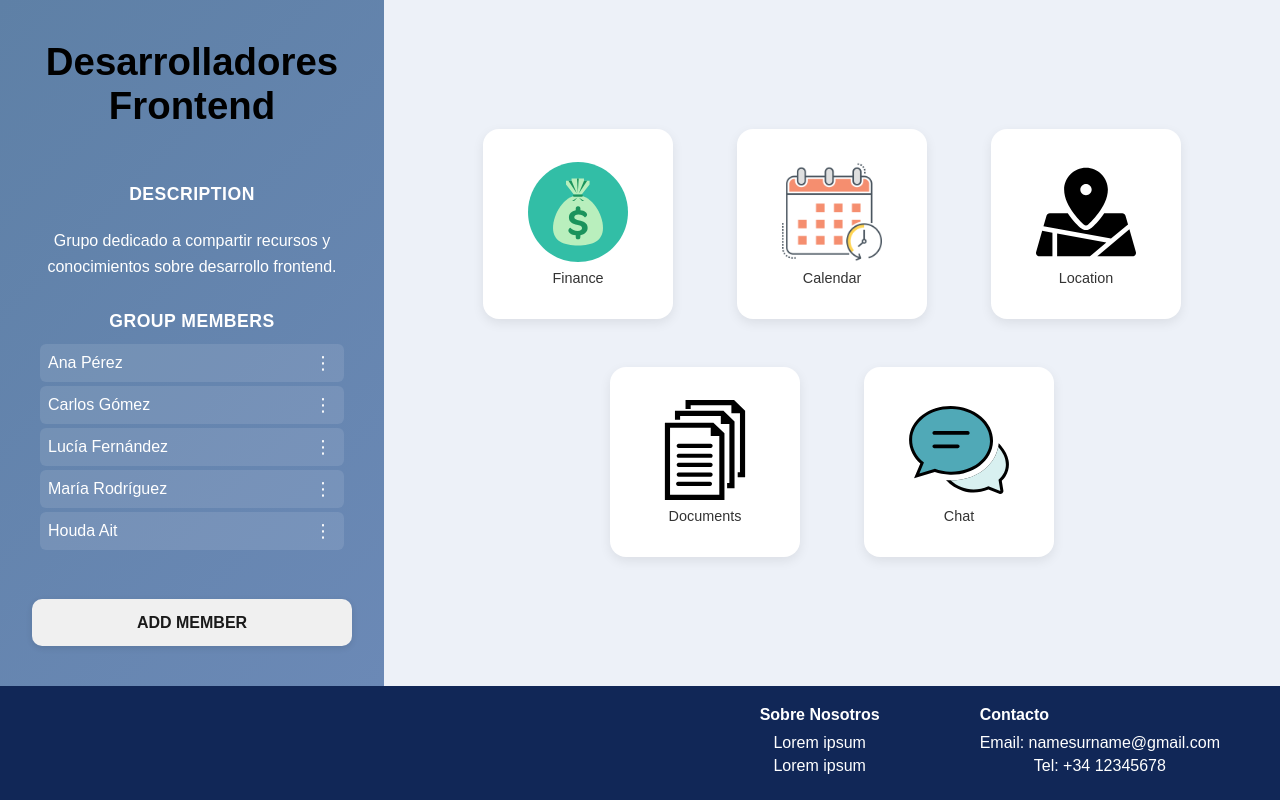
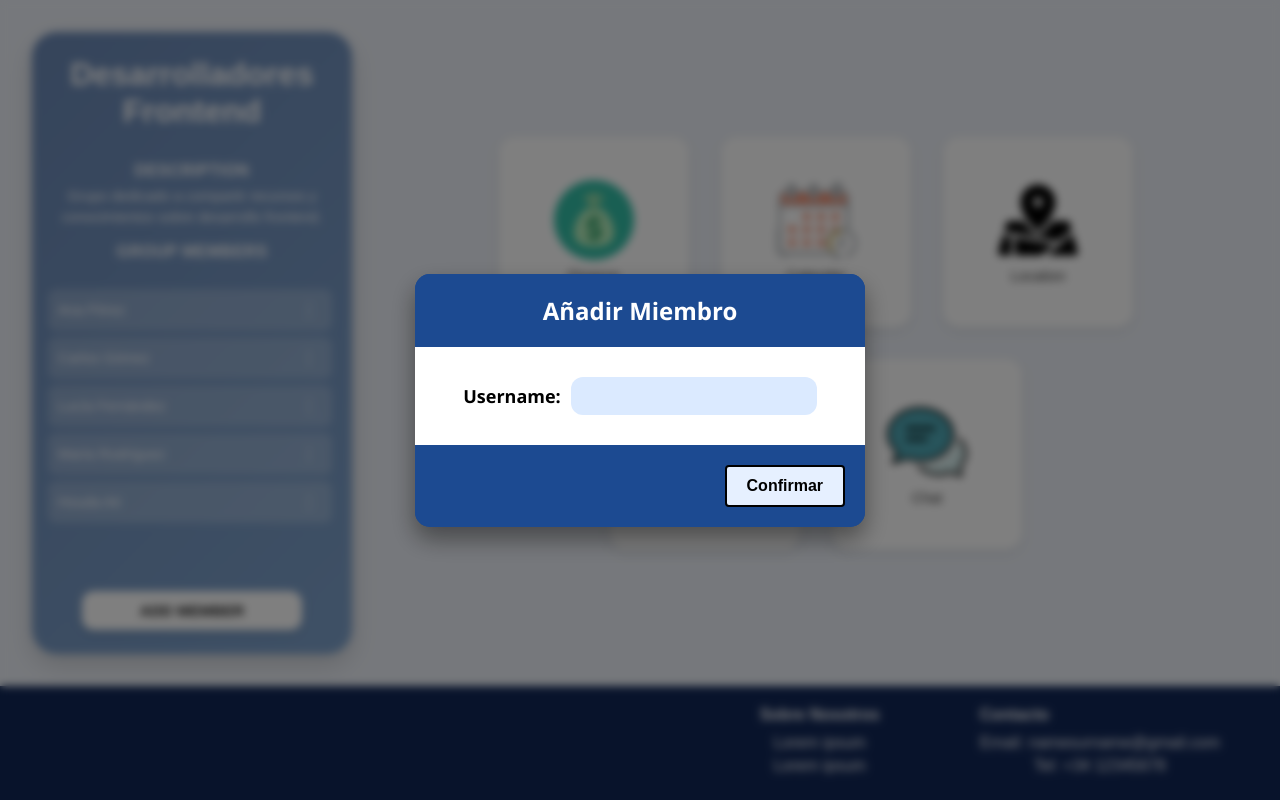
Before and after one commit to RobertoTM03/PS-G5, a React (Vite) app in the folder my-app/: page / in a window 1280 px wide. Both pictures are taken after a click on the button "ADD MEMBER". Built offline with nearby package versions, Linux system fonts and the light colour scheme; no server answers.

Commit message:
Añadida ventana de confirmar añadir miembrp, y cambiado el estilo de detalles de grupo

```diff
--- /dev/null
+++ b/my-app/src/assets/AddMemberModal.css
@@ -0,0 +1,107 @@
+/* Fondo desenfocado y oscurecido */
+.modal-overlay {
+    position: fixed;
+    top: 0;
+    left: 0;
+    width: 100vw;
+    height: 100vh;
+    backdrop-filter: blur(4px);
+    background-color: rgba(0, 0, 0, 0.5);
+    z-index: 999;
+    display: flex;
+    justify-content: center;
+    align-items: center;
+    animation: fadeIn 0.3s ease-in-out;
+  }
+
+  /* Animación suave de entrada */
+  @keyframes fadeIn {
+    from {
+      opacity: 0;
+      transform: scale(0.95);
+    }
+    to {
+      opacity: 1;
+      transform: scale(1);
+    }
+  }
+
+  /* Caja del modal */
+  .modal-box {
+    background-color: #1c4a91;
+    border-radius: 15px;
+    width: 450px;
+    max-width: 90%;
+    box-shadow: 0 12px 25px rgba(0, 0, 0, 0.4);
+    overflow: hidden;
+    font-family: 'Segoe UI', sans-serif;
+  }
+
+  /* Título */
+  .modal-title {
+    text-align: center;
+    font-size: 24px;
+    color: #ffffff;
+    padding: 20px 0;
+    font-weight: bold;
+    background-color: #1c4a91;
+  }
+
+  /* Contenido del modal */
+  .modal-content {
+    background-color: #ffffff;
+    padding: 30px 20px;
+    display: flex;
+    align-items: center;
+    justify-content: center;
+    gap: 10px;
+    flex-wrap: wrap;
+  }
+
+  /* Etiqueta del input */
+  .username-label {
+    font-size: 18px;
+    font-weight: bold;
+    color: #000000;
+  }
+
+  /* Input de texto */
+  .username-input {
+    background-color: #dbeaff;
+    border: none;
+    border-radius: 12px;
+    padding: 10px 15px;
+    font-size: 16px;
+    width: 60%;
+    transition: all 0.2s ease-in-out;
+  }
+
+  .username-input:focus {
+    outline: none;
+    box-shadow: 0 0 0 2px #558de8;
+  }
+
+  /* Pie del modal */
+  .modal-footer {
+    background-color: #1c4a91;
+    padding: 20px;
+    display: flex;
+    justify-content: flex-end;
+  }
+
+  /* Botón confirmar */
+  .confirm-btn {
+    background-color: #e6f0ff;
+    border: 2px solid #000000;
+    padding: 10px 20px;
+    font-weight: bold;
+    font-size: 16px;
+    cursor: pointer;
+    border-radius: 4px;
+    transition: background-color 0.3s ease, transform 0.2s ease;
+  }
+
+  .confirm-btn:hover {
+    background-color: #d0e0ff;
+    transform: translateY(-2px);
+  }
--- /dev/null
+++ b/my-app/src/assets/AddMemberModal.jsx
@@ -0,0 +1,33 @@
+import React, { useState } from 'react';
+import './AddMemberModal.css';
+
+export default function AddMemberModal({ onClose }) {
+  const [username, setUsername] = useState('');
+
+  const handleConfirm = () => {
+    console.log('Nuevo miembro:', username);
+    onClose(); // Cierra el modal después
+  };
+
+  return (
+    <div className="modal-overlay">
+      <div className="modal-box">
+        <h2 className="modal-title">Añadir Miembro</h2>
+        <div className="modal-content">
+          <label className="username-label">Username:</label>
+          <input
+            className="username-input"
+            type="text"
+            value={username}
+            onChange={(e) => setUsername(e.target.value)}
+          />
+        </div>
+        <div className="modal-footer">
+          <button className="confirm-btn" onClick={handleConfirm}>
+            Confirmar
+          </button>
+        </div>
+      </div>
+    </div>
+  );
+}
--- a/my-app/src/assets/GroupAdminView.css
+++ b/my-app/src/assets/GroupAdminView.css
@@ -1,159 +1,114 @@
+/* ==== Reset & Fullscreen ==== */
+html, body {
+  margin: 0;
+  padding: 0;
+  width: 100%;
+  height: 100%;
+  font-family: 'Montserrat', sans-serif;
+  overflow: hidden;
+  box-sizing: border-box;
+}
+
 /* ==== Page Wrapper ==== */
 .group-admin-wrapper {
   display: flex;
   flex-direction: column;
-    min-height: 100vh;
-
+  height: 100vh;
+  width: 100%;
+  background-color: #edf1f8;
 }
 
-  /* ==== Main Content Area ==== */
+/* ==== Top Blue Bar ==== */
+.top-bar {
+  width: 100%;
+  height: 60px;
+  background-color: #0e1c46;
+}
+
+/* ==== Main Container ==== */
 .group-admin-container {
   flex: 1;
   display: flex;
   flex-direction: row;
-    overflow: hidden; /* makes inner corners respect border-radius */
-
+  height: calc(100vh - 60px);
+  padding: 2rem;
+  box-sizing: border-box;
+  gap: 2rem;
 }
 
 /* ==== Left Panel ==== */
 .left-panel {
-    width: 30%;
-    background: linear-gradient(135deg, #5e80a6, #6b89b6);
+  width: 320px;
+  height: 100%;
+  background: linear-gradient(135deg, #6b89b6, #7ea2cc);
   color: white;
-    padding: 2.5rem 2rem;
+  padding: 1.5rem 1rem;
+  border-radius: 25px;
+  box-shadow: 0 10px 24px rgba(0, 0, 0, 0.15);
+  box-sizing: border-box;
   display: flex;
   flex-direction: column;
+  justify-content: space-between;
+  align-items: center;
+  text-align: center;
 }
 
+/* ==== Top content inside left panel ==== */
+.left-panel-top {
+  display: flex;
+  flex-direction: column;
+  align-items: center;
+  width: 100%;
+}
+
+/* ==== Group Title ==== */
 .group-title {
-    font-size: 2.4rem;
-    font-weight: 700;
-    margin-bottom: 1.5rem;
-    text-align: center;
-    color: black;
+  font-size: 2rem;
+  font-weight: 800;
+  margin-bottom: 1rem;
 }
+
+/* ==== Section Titles ==== */
 .description-title,
 .members-title {
-    font-weight: 600;
-    font-size: 1.1rem;
-    margin: 2rem 0 0.5rem;
-    text-align: center;
+  font-weight: 700;
+  font-size: 1rem;
+  margin: 1rem 0 0.4rem;
   letter-spacing: 0.5px;
 }
 
+/* ==== Group Description ==== */
 .group-description {
-    font-size: 1rem;
-    line-height: 1.6;
-    text-align: center;
-    padding: 0 0.5rem;
+  font-size: 0.9rem;
+  line-height: 1.4;
+  max-width: 300px;
+  margin: 0 auto;
 }
 
+/* ==== Members List ==== */
 .members-list {
   flex-grow: 1;
-    padding: 0 0.5rem;
+  width: 100%;
+  margin-top: 1rem;
   overflow-y: auto;
+  padding-right: 0.25rem;
 }
 
-  /* ==== Add Member Button ==== */
-  .add-member-btn {
-    margin-top: 20px;
-    padding: 0.9rem 1rem;
-    background-color: #f0f0f0;
-    color: #1a1a1a;
-    font-weight: 600;
-    font-size: 1rem;
-    border: none;
-    border-radius: 10px;
-    cursor: pointer;
-    transition: all 0.2s ease-in-out;
-    box-shadow: 0 2px 6px rgba(0, 0, 0, 0.1);
-  }
-
-  .add-member-btn:hover {
-    background-color: #e0e0e0;
-    transform: translateY(-2px);
-    box-shadow: 0 4px 12px rgba(0, 0, 0, 0.15);
-  }
-
-  /* ==== Right Panel ==== */
-  .right-panel {
-    width: 70%;
-    background-color: #edf1f8;
-    padding: 4rem 2rem;
-    display: flex;
-    align-items: center;
-    justify-content: center;
-  }
-
-  /* ==== Custom 2-Row Icon Layout ==== */
-  .icon-rows {
-    display: flex;
-    flex-direction: column;
-    gap: 3rem;
-    align-items: center;
-  }
-
-  .icon-row {
-    display: flex;
-    gap: 4rem;
-  }
-
-  .icon-row.center {
-    justify-content: center;
-  }
-
-  /* ==== Icon Button Cards ==== */
-  .icon-btn {
-    background: white;
-    border: none;
-    padding: 1.5rem;
-    cursor: pointer;
-    display: flex;
-    flex-direction: column;
-    align-items: center;
-    justify-content: center;
-    width: 190px;
-    height: 190px;
-    border-radius: 16px;
-    box-shadow: 0 4px 12px rgba(0, 0, 0, 0.08);
-    transition: transform 0.3s ease, box-shadow 0.3s ease;
-  }
-
-  .icon-btn:hover {
-    transform: translateY(-6px) scale(1.05);
-    box-shadow: 0 8px 24px rgba(0, 0, 0, 0.15);
-  }
-
-  .icon-btn img {
-    width: 100px;
-    height: 100px;
-    object-fit: contain;
-    transition: transform 0.3s ease;
-  }
-
-  .icon-btn:hover img {
-    transform: scale(1.05);
-  }
-
-  /* ==== Optional Text Label Under Icon ==== */
-  .icon-label {
-    margin-top: 0.5rem;
-    font-size: 0.9rem;
-    text-align: center;
-    color: #333;
-  }
-
+/* ==== Member Item ==== */
 .member-item {
-    position: relative;
   display: flex;
   justify-content: space-between;
   align-items: center;
-    padding: 4px 8px;
-    margin: 4px 0;
-    background-color: rgba(255, 255, 255, 0.1);
-    border-radius: 6px;
+  padding: 6px 10px;
+  margin: 6px 0;
+  background-color: rgba(255, 255, 255, 0.2);
+  border-radius: 8px;
+  color: #fff;
+  font-weight: 500;
+  font-size: 0.9rem;
 }
 
+/* ==== Dots Button ==== */
 .dots-button {
   background: none;
   border: none;
@@ -162,7 +117,6 @@
   cursor: pointer;
   padding: 4px;
 }
-
 .member-menu {
   position: absolute;
   top: 30px;
@@ -186,3 +140,118 @@
 .member-menu button:hover {
   background-color: #eee;
 }
+
+
+/* ==== Add Member Button ==== */
+.add-member-btn {
+  margin-top: 1rem;
+  padding: 0.7rem 1.2rem;
+  background-color: #ffffff;
+  color: #1a1a1a;
+  font-weight: 600;
+  font-size: 0.95rem;
+  border: none;
+  border-radius: 12px;
+  cursor: pointer;
+  transition: all 0.25s ease;
+  box-shadow: 0 4px 10px rgba(0, 0, 0, 0.1);
+  width: 100%;
+  max-width: 220px;
+}
+
+.add-member-btn:hover {
+  background-color: #e9e9e9;
+  transform: translateY(-2px);
+  box-shadow: 0 6px 18px rgba(0, 0, 0, 0.15);
+}
+
+/* ==== Right Panel ==== */
+.right-panel {
+  flex: 1;
+  display: flex;
+  flex-direction: column;
+  justify-content: center;
+  padding: 2rem;
+  background-color: transparent;
+}
+
+/* ==== Icon Layout ==== */
+.icon-rows {
+  display: flex;
+  flex-direction: column;
+  gap: 2rem;
+  align-items: center;
+  justify-content: center;
+}
+
+.icon-row {
+  display: flex;
+  justify-content: center;
+  gap: 2rem;
+  flex-wrap: wrap;
+}
+
+/* ==== Icon Button Cards ==== */
+.icon-btn {
+  background: white;
+  border: none;
+  padding: 1rem;
+  cursor: pointer;
+  display: flex;
+  flex-direction: column;
+  align-items: center;
+  justify-content: center;
+  width: 190px;
+  height: 190px;
+  border-radius: 16px;
+  box-shadow: 0 4px 12px rgba(0, 0, 0, 0.08);
+  transition: transform 0.3s ease, box-shadow 0.3s ease;
+}
+
+.icon-btn:hover {
+  transform: translateY(-6px) scale(1.05);
+  box-shadow: 0 8px 24px rgba(0, 0, 0, 0.15);
+}
+
+.icon-btn img {
+  width: 80px;
+  height: 80px;
+  object-fit: contain;
+  transition: transform 0.3s ease;
+}
+
+.icon-btn:hover img {
+  transform: scale(1.05);
+}
+
+/* ==== Icon Label ==== */
+.icon-label {
+  margin-top: 0.5rem;
+  font-size: 0.9rem;
+  text-align: center;
+  color: #333;
+}
+/* ==== Custom Scrollbar (moderno) ==== */
+.members-list::-webkit-scrollbar {
+  width: 8px;
+}
+
+.members-list::-webkit-scrollbar-track {
+  background: transparent;
+}
+
+.members-list::-webkit-scrollbar-thumb {
+  background-color: rgba(255, 255, 255, 0.3);
+  border-radius: 6px;
+  transition: background-color 0.3s;
+}
+
+.members-list::-webkit-scrollbar-thumb:hover {
+  background-color: rgba(255, 255, 255, 0.5);
+}
+
+/* Firefox */
+.members-list {
+  scrollbar-width: thin;
+  scrollbar-color: rgba(255,255,255,0.3) transparent;
+}
--- a/my-app/src/assets/GroupAdminView.jsx
+++ b/my-app/src/assets/GroupAdminView.jsx
@@ -6,6 +6,7 @@ import calendar from '../pictures/calendar.png';
 import location from '../pictures/location.svg';
 import document from '../pictures/document.svg';
 import chat from '../pictures/chat.svg';
+import AddMemberModal from './AddMemberModal'; // Importa tu modal
 
 export default function GroupAdminView() {
   const [groupData, setGroupData] = useState({
@@ -14,7 +15,8 @@ export default function GroupAdminView() {
     members: [],
   });
 
-  const [openMenuIndex, setOpenMenuIndex] = useState(null); // índice del menú desplegado
+  const [openMenuIndex, setOpenMenuIndex] = useState(null);
+  const [showAddMemberModal, setShowAddMemberModal] = useState(false);
 
   useEffect(() => {
     const fakeData = {
@@ -77,12 +79,19 @@ export default function GroupAdminView() {
               groupData.members.map((member, index) => (
                 <div key={index} className="member-item">
                   <span>{member}</span>
-                  <button className="dots-button" onClick={() => setOpenMenuIndex(openMenuIndex === index ? null : index)}>⋮</button>
-                  {openMenuIndex === index && (
-                    <div className="member-menu">
-                      <button onClick={() => handleRemoveMember(index)}>Eliminar miembro</button>
-                    </div>
-                  )}
+                  <div style={{ position: 'relative' }}>
+                    <button
+                      className="dots-button"
+                      onClick={() => setOpenMenuIndex(openMenuIndex === index ? null : index)}
+                    >
+                      ⋮
+                    </button>
+                    {openMenuIndex === index && (
+                      <div className="member-menu">
+                        <button onClick={() => handleRemoveMember(index)}>Eliminar miembro</button>
+                      </div>
+                    )}
+                  </div>
                 </div>
               ))
             ) : (
@@ -90,7 +99,9 @@ export default function GroupAdminView() {
             )}
           </div>
 
-          <button className="add-member-btn">ADD MEMBER</button>
+          <button className="add-member-btn" onClick={() => setShowAddMemberModal(true)}>
+            ADD MEMBER
+          </button>
         </div>
 
         {/* Right panel - Icon Buttons */}
@@ -123,6 +134,12 @@ export default function GroupAdminView() {
           </div>
         </div>
       </div>
+
+      {/* Modal */}
+      {showAddMemberModal && (
+        <AddMemberModal onClose={() => setShowAddMemberModal(false)} />
+      )}
+
       <Footer />
     </div>
   );
```
Also changed, not shown: 2 other files (tests, documents, lock files or other folders). Lines whose indentation alone changed are shown as unchanged.
